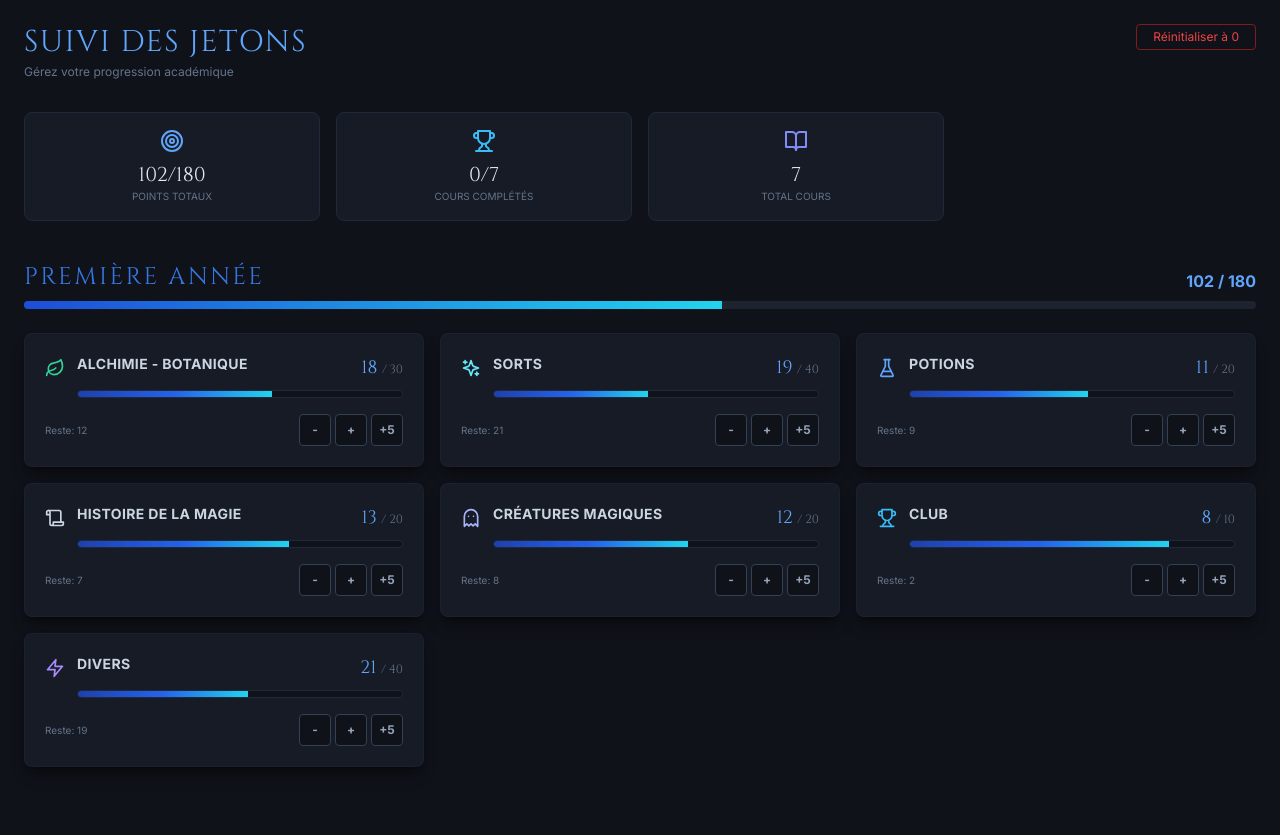
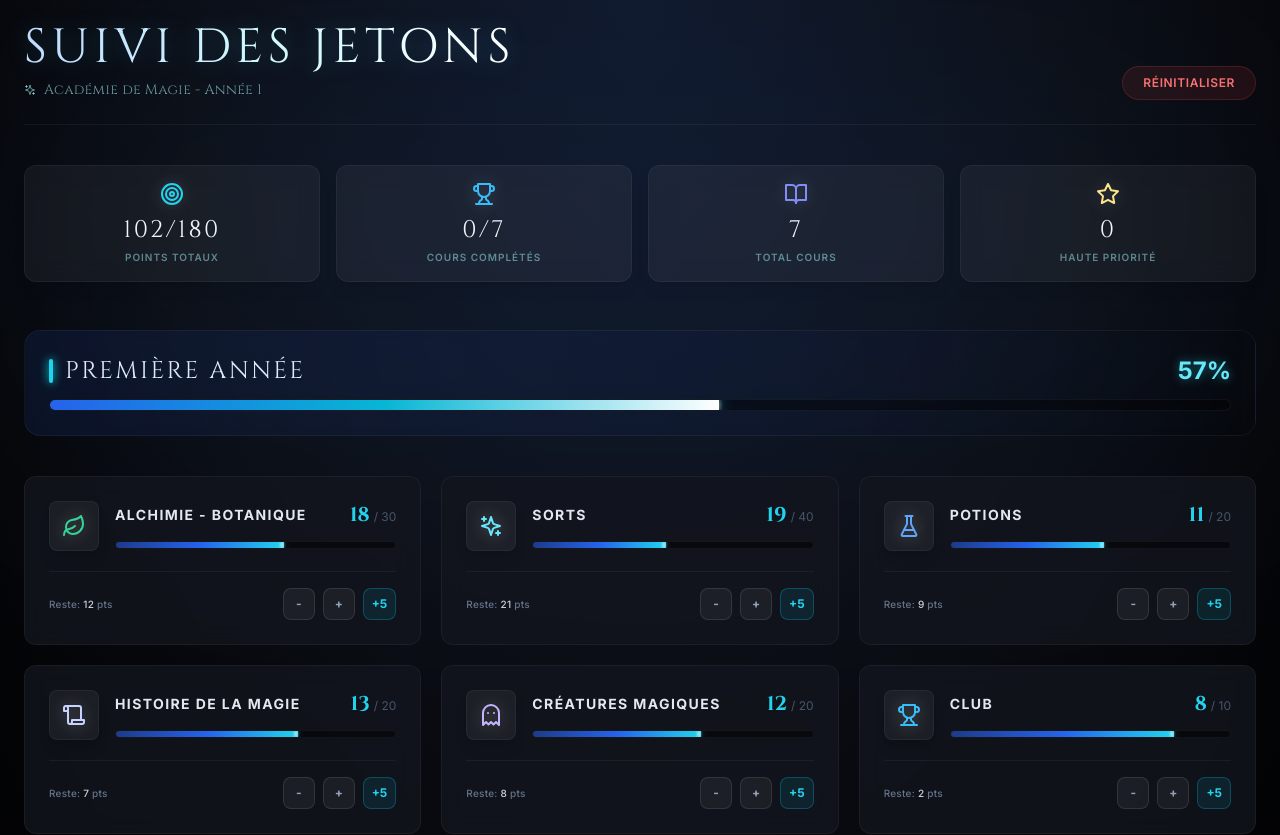
Before and after one commit to Miyoso/Magie, a Next.js app: page / in a window 1280 px wide. Shown: the top 835 px of the page. Before the commit the page ends 800 px from the top, so only its background shows below. Built offline with nearby package versions, Linux system fonts and the light colour scheme.

Commit message:
Update page.js

```diff
--- a/app/page.js
+++ b/app/page.js
@@ -1,13 +1,12 @@
 'use client';
 
 import React, { useState, useEffect } from 'react';
-import { Leaf, Sparkles, FlaskConical, Scroll, Ghost, Trophy, Zap, BookOpen, AlertTriangle, Target } from 'lucide-react';
+import { Leaf, Sparkles, FlaskConical, Scroll, Ghost, Trophy, Zap, BookOpen, AlertTriangle, Target, Star } from 'lucide-react';
 
 export default function TokenTracker() {
     // Données de base
     const defaultCourses = [
         { id: 1, title: 'ALCHIMIE - BOTANIQUE', icon: 'leaf', current: 18, max: 30, status: 'En cours' },
-        // MODIFICATION ICI : J'ai enlevé "priority: true" et changé le statut en "En cours"
         { id: 2, title: 'SORTS', icon: 'sparkles', current: 19, max: 40, status: 'En cours' },
         { id: 3, title: 'POTIONS', icon: 'flask', current: 11, max: 20, status: 'En cours' },
         { id: 4, title: 'HISTOIRE DE LA MAGIE', icon: 'scroll', current: 13, max: 20, status: 'En cours' },
@@ -36,15 +35,16 @@ export default function TokenTracker() {
     }, [courses, isLoaded]);
 
     const getIcon = (name) => {
-        const className = "w-5 h-5";
+        // Ajout d'un filtre "drop-shadow" pour que les icônes brillent un peu
+        const className = "w-6 h-6 drop-shadow-[0_0_8px_rgba(255,255,255,0.3)]";
         switch(name) {
             case 'leaf': return <Leaf className={`${className} text-emerald-400`} />;
             case 'sparkles': return <Sparkles className={`${className} text-cyan-300`} />;
             case 'flask': return <FlaskConical className={`${className} text-blue-400`} />;
-            case 'scroll': return <Scroll className={`${className} text-slate-300`} />;
-            case 'ghost': return <Ghost className={`${className} text-indigo-300`} />;
+            case 'scroll': return <Scroll className={`${className} text-indigo-200`} />;
+            case 'ghost': return <Ghost className={`${className} text-violet-300`} />;
             case 'trophy': return <Trophy className={`${className} text-sky-400`} />;
-            case 'zap': return <Zap className={`${className} text-violet-400`} />;
+            case 'zap': return <Zap className={`${className} text-purple-400`} />;
             default: return <Zap className={className} />;
         }
     };
@@ -66,7 +66,6 @@ export default function TokenTracker() {
 
     const resetAll = () => {
         if(confirm("Veux-tu vraiment tout remettre à ZÉRO ?")) {
-            // Remise à zéro tout en gardant la structure propre (sans priorité)
             const zeroCourses = defaultCourses.map(course => ({
                 ...course,
                 current: 0
@@ -75,83 +74,146 @@ export default function TokenTracker() {
         }
     };
 
-    if (!isLoaded) return <div className="min-h-screen bg-[#0f1219] text-blue-400 flex items-center justify-center font-serif">Chargement de la magie...</div>;
+    if (!isLoaded) return <div className="min-h-screen bg-[#0f1219] flex items-center justify-center font-serif text-cyan-500 animate-pulse">Incantation en cours...</div>;
 
     return (
-        <div className="min-h-screen bg-[#0f1219] text-slate-200 p-6 selection:bg-blue-900 selection:text-white">
-            <header className="mb-8 flex justify-between items-start">
-                <div>
-                    <h1 className="text-3xl font-serif text-blue-400 tracking-wider">SUIVI DES JETONS</h1>
-                    <p className="text-xs text-slate-500 mt-1">Gérez votre progression académique</p>
+        // AMÉLIORATION 1 : Fond avec un dégradé radial subtil pour la profondeur
+        <div className="min-h-screen bg-[radial-gradient(ellipse_at_top,_var(--tw-gradient-stops))] from-slate-900 via-[#0a0c12] to-black text-slate-200 p-6 font-sans selection:bg-cyan-500/30 selection:text-cyan-100">
+
+            {/* Effet de lumière d'ambiance en haut */}
+            <div className="fixed top-0 left-0 w-full h-[500px] bg-blue-500/5 blur-[120px] pointer-events-none rounded-full mix-blend-screen"></div>
+
+            <div className="max-w-7xl mx-auto relative z-10">
+                {/* HEADER */}
+                <header className="mb-10 flex flex-col md:flex-row justify-between items-start md:items-end gap-4 border-b border-white/5 pb-6">
+                    <div>
+                        <h1 className="text-4xl md:text-5xl font-serif text-transparent bg-clip-text bg-gradient-to-r from-blue-200 via-cyan-100 to-white tracking-widest drop-shadow-[0_0_10px_rgba(56,189,248,0.3)]">
+                            SUIVI DES JETONS
+                        </h1>
+                        <p className="text-sm text-cyan-200/60 mt-2 font-serif tracking-wide flex items-center gap-2">
+                            <Sparkles className="w-3 h-3" /> Académie de Magie - Année 1
+                        </p>
+                    </div>
+                    <button
+                        onClick={resetAll}
+                        className="group relative px-5 py-2 overflow-hidden rounded-full bg-red-500/10 text-red-400 border border-red-500/20 hover:border-red-500/50 hover:bg-red-500/20 transition-all duration-300 text-xs font-semibold tracking-wider uppercase"
+                    >
+                        <span className="relative z-10 group-hover:text-red-200 transition-colors">Réinitialiser</span>
+                        <div className="absolute inset-0 bg-red-500/20 blur-md opacity-0 group-hover:opacity-100 transition-opacity duration-300"></div>
+                    </button>
+                </header>
+
+                {/* STATS CARDS - AMÉLIORATION 2 : Glassmorphism */}
+                <div className="grid grid-cols-2 md:grid-cols-4 gap-4 mb-12">
+                    <StatCard icon={<Target className="text-cyan-400" />} value={`${totalPoints}/${maxPoints}`} label="Points Totaux" />
+                    <StatCard icon={<Trophy className="text-sky-400" />} value={`${completedCourses}/7`} label="Cours Complétés" />
+                    <StatCard icon={<BookOpen className="text-indigo-400" />} value="7" label="Total Cours" />
+                    <StatCard icon={<Star className="text-amber-200" />} value={highPriorityCount} label="Haute Priorité" />
                 </div>
-                <button onClick={resetAll} className="border border-red-900 text-red-500 hover:bg-red-900/20 px-4 py-1 rounded text-xs transition-colors">
-                    Réinitialiser à 0
-                </button>
-            </header>
 
-            <div className="grid grid-cols-2 md:grid-cols-4 gap-4 mb-10">
-                <StatCard icon={<Target className="text-blue-400 mb-2" />} value={`${totalPoints}/${maxPoints}`} label="Points Totaux" />
-                <StatCard icon={<Trophy className="text-sky-400 mb-2" />} value={`${completedCourses}/7`} label="Cours Complétés" />
-                <StatCard icon={<BookOpen className="text-indigo-400 mb-2" />} value="7" label="Total Cours" />
+                {/* PROGRESSION GLOBALE */}
+                <div className="mb-10 p-6 rounded-2xl bg-gradient-to-r from-blue-900/20 to-transparent border border-white/5 backdrop-blur-sm relative overflow-hidden">
+                    <div className="flex justify-between items-end mb-3 relative z-10">
+                        <h2 className="text-2xl font-serif text-blue-100 tracking-widest uppercase flex items-center gap-3">
+                            <span className="w-1 h-6 bg-cyan-400 rounded-full shadow-[0_0_10px_cyan]"></span>
+                            Première Année
+                        </h2>
+                        <span className="text-2xl font-bold text-cyan-300 drop-shadow-[0_0_5px_rgba(34,211,238,0.5)]">
+                            {Math.round((totalPoints / maxPoints) * 100)}%
+                        </span>
+                    </div>
+                    {/* Barre Globale Glowy */}
+                    <div className="h-3 bg-black/40 rounded-full overflow-hidden border border-white/5 shadow-inner">
+                        <div
+                            className="h-full bg-gradient-to-r from-blue-600 via-cyan-500 to-white shadow-[0_0_15px_rgba(6,182,212,0.6)] relative"
+                            style={{ width: `${(totalPoints / maxPoints) * 100}%`, transition: 'width 1s cubic-bezier(0.4, 0, 0.2, 1)' }}
+                        >
+                             <div className="absolute top-0 right-0 bottom-0 w-[2px] bg-white blur-[2px]"></div>
+                        </div>
+                    </div>
+                </div>
 
-            </div>
+                {/* GRILLE DES COURS */}
+                <div className="grid grid-cols-1 md:grid-cols-2 xl:grid-cols-3 gap-5">
+                    {courses.map(course => (
+                        // AMÉLIORATION 3 : Cartes avec effet de survol, bordure lumineuse subtile et fond vitré
+                        <div key={course.id} className="group relative bg-[#13161f]/80 backdrop-blur-md border border-white/5 rounded-xl p-6 hover:border-cyan-500/30 hover:bg-[#1a1f2e]/90 transition-all duration-300 hover:shadow-[0_0_20px_rgba(6,182,212,0.1)] hover:-translate-y-1">
 
-            <div className="mb-6">
-                <div className="flex justify-between items-end mb-2">
-                    <h2 className="text-2xl font-serif text-blue-500/90 tracking-widest uppercase">Première Année</h2>
-                    <span className="text-blue-400 font-bold">{totalPoints} / {maxPoints}</span>
-                </div>
-                <div className="h-2 bg-[#1e2330] rounded-full overflow-hidden">
-                    <div className="h-full bg-gradient-to-r from-blue-700 to-cyan-400 transition-all duration-500" style={{ width: `${(totalPoints / maxPoints) * 100}%` }}></div>
-                </div>
-            </div>
+                            {/* Header Carte */}
+                            <div className="flex items-start gap-4 mb-5">
+                                <div className="p-3 bg-white/5 rounded-lg group-hover:bg-cyan-500/10 transition-colors border border-white/5 group-hover:border-cyan-500/20 shadow-lg">
+                                    {getIcon(course.icon)}
+                                </div>
+                                <div className="w-full">
+                                    <div className="flex justify-between items-center">
+                                        <h3 className="text-sm font-bold text-slate-200 uppercase tracking-widest group-hover:text-cyan-200 transition-colors">{course.title}</h3>
+                                        <div className="text-right">
+                                            <span className="text-xl font-serif text-cyan-400 font-bold drop-shadow-sm">{course.current}</span>
+                                            <span className="text-xs text-slate-600 ml-1">/ {course.max}</span>
+                                        </div>
+                                    </div>
 
-            <div className="grid grid-cols-1 md:grid-cols-2 xl:grid-cols-3 gap-4">
-                {courses.map(course => (
-                    <div key={course.id} className="bg-[#161b25] border border-slate-800/50 rounded-lg p-5 hover:border-blue-500/50 transition-colors shadow-lg shadow-black/40">
-                        <div className="flex items-start gap-3 mb-4">
-                            <div className="mt-1">{getIcon(course.icon)}</div>
-                            <div className="w-full">
-                                <div className="flex justify-between">
-                                    <h3 className="text-sm font-bold text-slate-300 uppercase tracking-wide">{course.title}</h3>
-                                    <span className="text-blue-400 font-serif text-lg">{course.current} <span className="text-xs text-slate-500">/ {course.max}</span></span>
+                                    {/* Barre de progression individuelle */}
+                                    <div className="h-2 bg-black/50 rounded-full overflow-hidden border border-white/5 mt-3 relative">
+                                        <div
+                                            className={`h-full bg-gradient-to-r transition-all duration-500 relative
+                                                ${course.current >= course.max
+                                                    ? 'from-emerald-600 to-emerald-400 shadow-[0_0_10px_rgba(52,211,153,0.5)]'
+                                                    : 'from-blue-900 via-blue-600 to-cyan-400 shadow-[0_0_8px_rgba(6,182,212,0.4)]'}
+                                            `}
+                                            style={{ width: `${(course.current / course.max) * 100}%` }}
+                                        >
+                                            {/* Petit éclat au bout de la barre */}
+                                            <div className="absolute right-0 top-0 h-full w-1 bg-white/50 blur-[1px]"></div>
+                                        </div>
+                                    </div>
                                 </div>
-                                <div className="h-2 bg-[#0f1219] rounded-full overflow-hidden border border-slate-800 mt-2">
-                                    <div className="h-full bg-gradient-to-r from-blue-800 via-blue-600 to-cyan-400 transition-all duration-300" style={{ width: `${(course.current / course.max) * 100}%` }}></div>
+                            </div>
+
+                            {/* Footer Carte / Contrôles */}
+                            <div className="flex justify-between items-center mt-2 pt-4 border-t border-white/5">
+                                <p className="text-[10px] font-medium tracking-wide">
+                                    {course.current >= course.max
+                                        ? <span className="text-emerald-400 flex items-center gap-1"><Sparkles className="w-3 h-3" /> COMPLÉTÉ</span>
+                                        : <span className="text-slate-500">Reste: <span className="text-slate-300">{course.max - course.current}</span> pts</span>}
+                                </p>
+                                <div className="flex gap-2">
+                                    <ControlButton onClick={() => updatePoints(course.id, -1)}>-</ControlButton>
+                                    <ControlButton onClick={() => updatePoints(course.id, 1)}>+</ControlButton>
+                                    <ControlButton onClick={() => updatePoints(course.id, 5)} special>+5</ControlButton>
                                 </div>
                             </div>
                         </div>
-
-                        <div className="flex justify-between items-center mt-4">
-                            <p className="text-[10px] text-slate-500">
-                                {course.current >= course.max ? <span className="text-cyan-400 font-bold shadow-cyan-500/20 drop-shadow-sm">Terminé !</span> : `Reste: ${course.max - course.current}`}
-                            </p>
-                            <div className="flex gap-1">
-                                <ControlButton onClick={() => updatePoints(course.id, -1)}>-</ControlButton>
-                                <ControlButton onClick={() => updatePoints(course.id, 1)}>+</ControlButton>
-                                <ControlButton onClick={() => updatePoints(course.id, 5)}>+5</ControlButton>
-                            </div>
-                        </div>
-                    </div>
-                ))}
+                    ))}
+                </div>
             </div>
         </div>
     );
 }
 
+// Composant StatCard amélioré (Glassmorphism)
 function StatCard({ icon, value, label }) {
     return (
-        <div className="bg-[#161b25] border border-slate-800 rounded-lg p-4 flex flex-col items-center justify-center text-center">
-            {icon}
-            <div className="text-xl text-slate-200 font-serif">{value}</div>
-            <div className="text-[10px] text-slate-500 uppercase">{label}</div>
+        <div className="bg-white/5 backdrop-blur-md border border-white/5 rounded-xl p-4 flex flex-col items-center justify-center text-center hover:bg-white/10 transition-colors duration-300 group shadow-lg">
+            <div className="mb-2 transform group-hover:scale-110 transition-transform duration-300 drop-shadow-[0_0_8px_rgba(255,255,255,0.2)]">{icon}</div>
+            <div className="text-2xl text-slate-100 font-serif tracking-widest drop-shadow-sm">{value}</div>
+            <div className="text-[10px] text-cyan-200/50 uppercase tracking-widest font-semibold mt-1">{label}</div>
         </div>
     );
 }
 
-function ControlButton({ children, onClick }) {
+// Bouton de contrôle amélioré (Effet tactile)
+function ControlButton({ children, onClick, special }) {
     return (
-        <button onClick={onClick} className="w-8 h-8 flex items-center justify-center bg-[#0f1219] border border-slate-700 text-slate-400 hover:text-cyan-400 hover:border-cyan-700 rounded transition-all active:scale-95 text-xs font-bold">
+        <button
+            onClick={onClick}
+            className={`
+                h-8 min-w-[32px] px-2 flex items-center justify-center rounded-lg text-xs font-bold transition-all duration-200 active:scale-95
+                ${special
+                    ? 'bg-cyan-500/10 text-cyan-400 border border-cyan-500/30 hover:bg-cyan-500/20 hover:border-cyan-400 hover:shadow-[0_0_10px_rgba(6,182,212,0.3)]'
+                    : 'bg-white/5 text-slate-400 border border-white/10 hover:bg-white/10 hover:text-white hover:border-white/30'}
+            `}
+        >
             {children}
         </button>
     );
```
